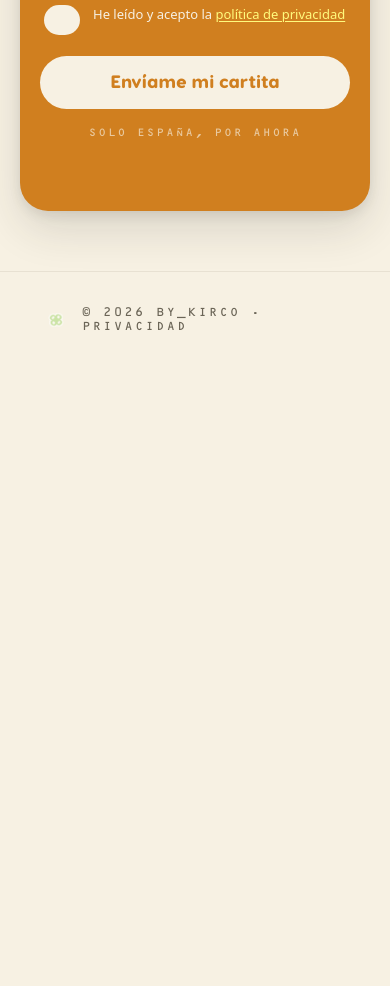
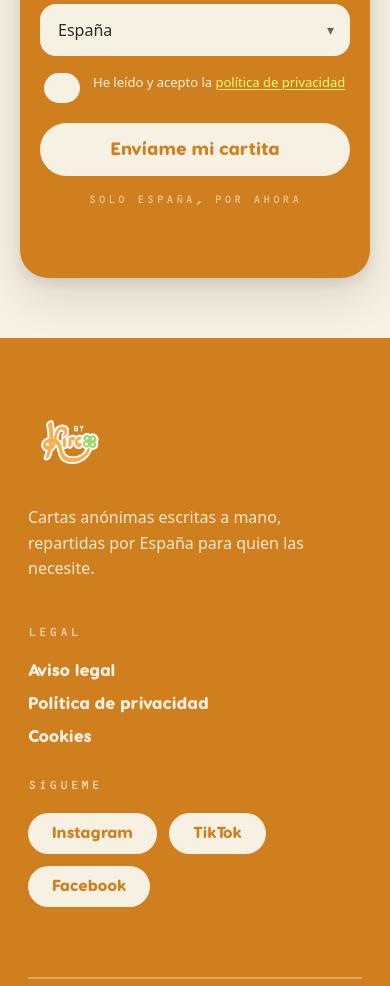
Before and after one commit to saraamarillo/by_kirco, a plain HTML site: page carta-para-ti.html in a window 390 px wide. Shown: the part 1014-2000 px from the top of the page. Before the commit the page ends 1382 px from the top, so only its background shows below. Drawn offline with Linux system fonts and the light colour scheme.

Commit message:
feat: h2 verde + footer completo con redes en carta-para-ti
- Añade h2 '¿Quieres recibirla en físico?' en verde (#6f9c3e)
- Sustituye footer mínimo por footer completo: logo, legal, Instagram/TikTok/Facebook, barra legal
- Responsive footer a 900px y 600px

Co-Authored-By: Claude Sonnet 4.6 <noreply@anthropic.com>

```diff
--- a/carta-para-ti.html
+++ b/carta-para-ti.html
@@ -71,10 +71,77 @@ main { flex: 1; display: flex; flex-direction: column; align-items: center; padd
 .btn-cartita:disabled { opacity: 0.6; cursor: not-allowed; transform: none; }
 .solo-espanya { text-align: center; font-size: 11px; color: var(--kirco-paper); opacity: 0.65; margin: 6px 0 0; font-family: var(--font-mono); letter-spacing: var(--track-mono); text-transform: uppercase; }
 .form-status-dir { min-height: 1.2em; margin-top: 12px; text-align: center; font-style: italic; font-size: 14px; color: var(--kirco-paper); }
-.site-footer { padding: 32px 40px; border-top: 1px solid var(--kirco-line); display: flex; align-items: center; justify-content: center; gap: 10px; font-family: var(--font-mono); font-size: 12px; letter-spacing: var(--track-mono); text-transform: uppercase; color: var(--kirco-ink-soft); }
-.site-footer img { width: 32px; height: 32px; opacity: 0.5; }
-.site-footer a { color: var(--kirco-ink-soft); text-decoration: none; }
-.site-footer a:hover { text-decoration: underline; }
+.direccion-titulo {
+  font-family: var(--font-display);
+  font-weight: 800; font-size: 26px;
+  color: var(--kirco-green-deep);
+  margin: 0 0 10px; text-align: center;
+}
+.direccion-intro p { font-size: 17px; line-height: 1.65; color: var(--kirco-ink-soft); margin: 0; text-align: center; }
+footer {
+  background: var(--kirco-orange-deep);
+  padding: 90px 0 60px;
+  color: var(--kirco-paper);
+}
+.wrap { max-width: 1120px; margin: 0 auto; padding: 0 40px; }
+.footer-grid {
+  display: grid;
+  grid-template-columns: 1.2fr 1fr;
+  gap: 64px; align-items: start;
+}
+.logo-foot { height: 84px; }
+footer .claim {
+  font-size: 16px; line-height: 1.6;
+  color: var(--kirco-paper); opacity: 0.92;
+  margin: 18px 0 0; max-width: 280px;
+}
+footer h4 {
+  font-family: var(--font-mono);
+  font-size: 12px; font-weight: 400;
+  letter-spacing: var(--track-mono);
+  text-transform: uppercase;
+  color: var(--kirco-paper); opacity: 0.8;
+  margin: 0 0 20px;
+}
+.foot-links { display: flex; flex-direction: column; gap: 12px; }
+.foot-links a {
+  font-family: var(--font-display);
+  font-weight: 800; font-size: 17px;
+  color: var(--kirco-paper); text-decoration: none;
+  transition: transform 150ms ease-out, opacity 150ms ease-out;
+}
+.foot-links a:hover { transform: translateX(3px); opacity: 0.85; }
+.redes { display: flex; gap: 12px; margin-top: 6px; flex-wrap: wrap; }
+.redes a {
+  font-family: var(--font-display);
+  font-weight: 800; font-size: 16px;
+  color: var(--kirco-orange-deep);
+  background: var(--kirco-paper);
+  border-radius: var(--radius-pill);
+  padding: 11px 24px;
+  text-decoration: none;
+  transition: transform 150ms ease-out;
+}
+.redes a:hover { transform: translateY(-2px); }
+.legal {
+  display: flex; align-items: center;
+  justify-content: space-between; gap: 24px;
+  flex-wrap: wrap;
+  border-top: 2px solid rgba(247,241,227,.35);
+  margin-top: 70px; padding-top: 28px;
+  font-family: var(--font-mono);
+  font-size: 12px; letter-spacing: var(--track-mono);
+  text-transform: uppercase;
+  color: var(--kirco-paper);
+}
+.legal a { color: var(--kirco-paper); text-decoration: none; }
+.legal a:hover { text-decoration: underline; }
+.legal .legal-links { display: flex; gap: 22px; }
+.flor-legal { width: 50px; height: 50px; vertical-align: -3px; }
+@media (max-width: 900px) {
+  .footer-grid { grid-template-columns: 1fr; gap: 44px; }
+  .wrap { padding: 0 28px; }
+}
 @media (max-width: 600px) {
   .site-header { padding: 20px 24px; }
   .site-header .logo { height: 42px; }
@@ -84,6 +151,8 @@ main { flex: 1; display: flex; flex-direction: column; align-items: center; padd
   main { padding: 32px 20px 60px; }
   .direccion-caja { padding: 28px 20px; }
   .row-2 { grid-template-columns: 1fr; }
+  footer { padding: 60px 0 44px; }
+  .legal { flex-direction: column; align-items: flex-start; gap: 14px; }
 }
 @media (prefers-reduced-motion: reduce) {
   .carta { animation: none; opacity: 1; transform: rotate(-0.6deg); }
@@ -115,10 +184,10 @@ main { flex: 1; display: flex; flex-direction: column; align-items: center; padd
   </div>
 
   <div class="direccion-section">
-    <p class="direccion-intro">
-      Si lo prefieres también te la puedo mandar a casa.<br>
-      Déjame tu dirección.
-    </p>
+    <div class="direccion-intro">
+      <h2 class="direccion-titulo">¿Quieres recibirla en físico?</h2>
+      <p>Si lo prefieres también te la puedo mandar a casa. Déjame tu dirección.</p>
+    </div>
     <div class="direccion-caja">
       <form id="formDireccion" novalidate>
         <input type="text" name="nombre" id="fieldNombre" placeholder="Tu nombre" required />
@@ -144,9 +213,38 @@ main { flex: 1; display: flex; flex-direction: column; align-items: center; padd
   </div>
 </main>
 
-<footer class="site-footer">
-  <img src="assets/monograma-verde.png" alt="" aria-hidden="true" />
-  <span>© 2026 by_kirco · <a href="/politica-privacidad.html">Privacidad</a></span>
+<footer>
+  <div class="wrap">
+    <div class="footer-grid">
+      <div>
+        <img class="logo-foot" src="assets/logo-naranja-negativo.png" alt="by_kirco" />
+        <p class="claim">Cartas anónimas escritas a mano, repartidas por España para quien las necesite.</p>
+      </div>
+      <div>
+        <h4>Legal</h4>
+        <div class="foot-links">
+          <a href="/aviso-legal.html">Aviso legal</a>
+          <a href="/politica-privacidad.html">Política de privacidad</a>
+          <a href="/politica-cookies.html">Cookies</a>
+        </div>
+        <h4 style="margin-top:32px">Sígueme</h4>
+        <div class="redes">
+          <a href="https://www.instagram.com/by_kirco/" target="_blank" rel="noopener">Instagram</a>
+          <a href="https://www.tiktok.com/@by_kirco" target="_blank" rel="noopener">TikTok</a>
+          <a href="https://www.facebook.com/profile.php?id=61567524682650" target="_blank" rel="noopener">Facebook</a>
+        </div>
+      </div>
+    </div>
+    <div class="legal">
+      <span>
+        © 2026 by_kirco
+        <img class="flor-legal" src="assets/monograma-verde.png" alt=""
+             style="filter:brightness(0) invert(1);opacity:.85" aria-hidden="true" />
+        Cartas con cariño
+      </span>
+      <span class="legal-links"><a href="#">@BY_KIRCO</a></span>
+    </div>
+  </div>
 </footer>
 
 <script>
```
